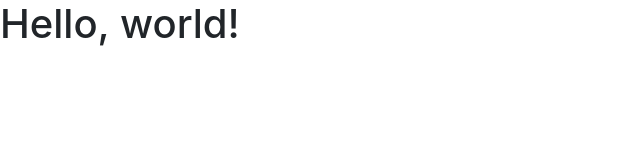
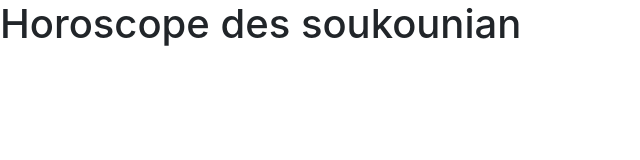
Before and after one commit to Cphil31/Horoscope, a plain HTML site: page index.html in a window 1280 px wide. Shown: the whole page, without its empty margins (0-640 px from the left). Drawn offline with nearby package versions, Linux system fonts and the light colour scheme.

Commit message:
add titre

```diff
--- a/index.html
+++ b/index.html
@@ -8,10 +8,10 @@
     <!-- Bootstrap CSS -->
     <link rel="stylesheet" href="https://cdn.jsdelivr.net/npm/bootstrap@4.5.3/dist/css/bootstrap.min.css" integrity="sha384-TX8t27EcRE3e/ihU7zmQxVncDAy5uIKz4rEkgIXeMed4M0jlfIDPvg6uqKI2xXr2" crossorigin="anonymous">
 
-    <title>Hello, world!</title>
+    <title>Horoscope des soukounian</title>
   </head>
   <body>
-    <h1>Hello, world!</h1>
+    <h1>Horoscope des soukounian</h1>
 
     <!-- Optional JavaScript; choose one of the two! -->
 
```
